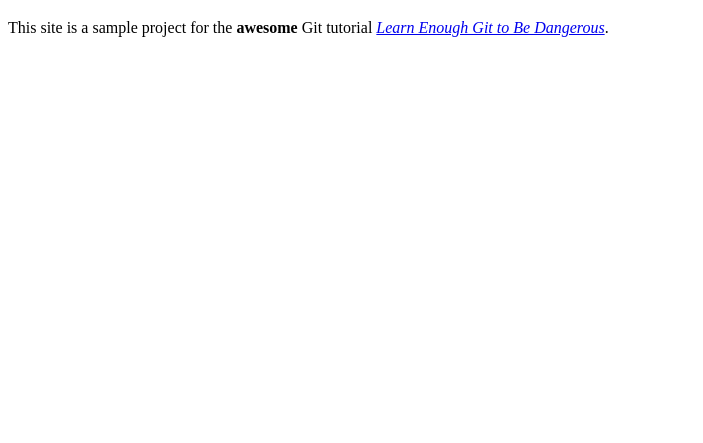
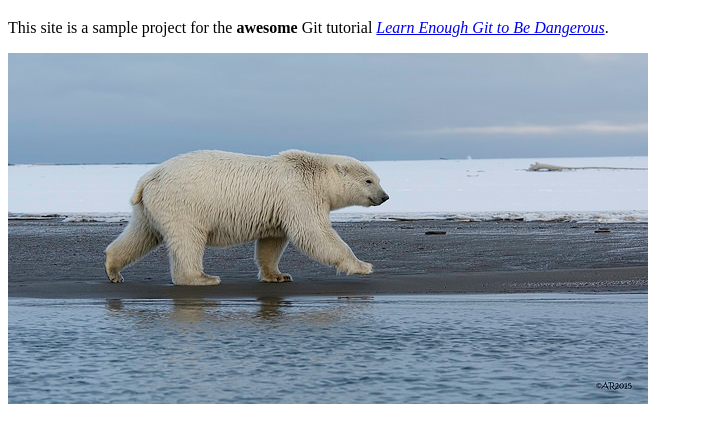
Before and after one commit to stephenharnois/website, a plain HTML site: page about.html in a window 1280 px wide. Shown: the part 61-504 px from the top of the page, without its empty margins (0-703 px from the left). Drawn offline with Linux system fonts and the light colour scheme.

Commit message:
Add polar bear image

```diff
--- a/about.html
+++ b/about.html
@@ -8,5 +8,6 @@
         <p>
             This site is a sample project for the <strong>awesome</strong> Git tutorial <em><a href="http://learnenough.com/gittutorial">Learn Enough Git to Be Dangerous</a></em>.
         </p>
+        <img src="images/polar_bear.jpg" alt="polar bear" />
     </body>
 </html>
```
Also changed, not shown: images/polar_bear.jpg (added).
